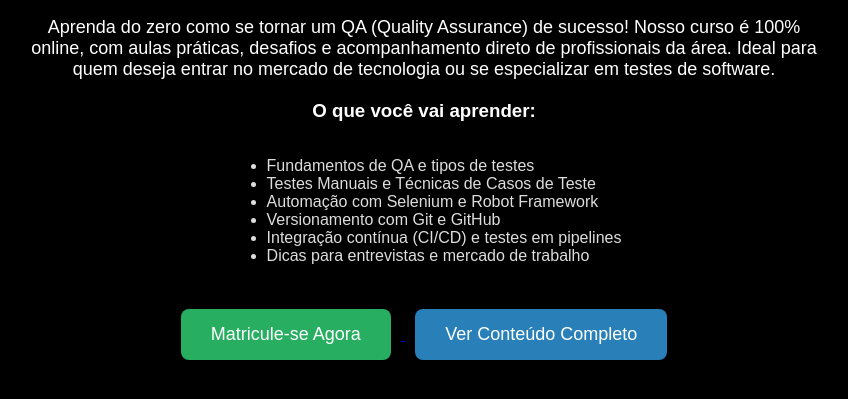
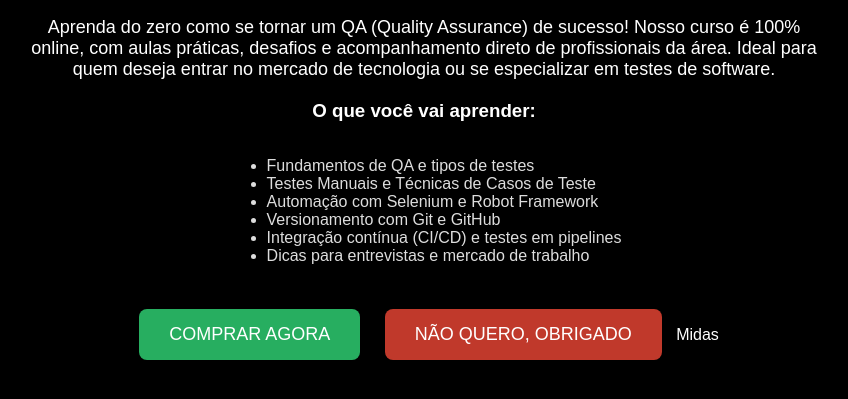
Before and after one commit to Ivanilsonvitoria/Upsell, a plain HTML site: page index.html in a window 1280 px wide. Shown: the part 133-532 px from the top of the page, without its empty margins (216-1064 px from the left). Drawn offline with Linux system fonts and the light colour scheme.

Commit message:
Update index.html

```diff
--- a/index.html
+++ b/index.html
@@ -3,59 +3,106 @@
 <head>
 <meta charset="UTF-8" />
 <title>Testadores Profissionais</title>
+<!-- Script da Ticto -->
+<script src="https://midas.qa11.ticto.dev/oneclickbuy.js" async></script>
 <style>
+
     body {
+
       font-family: Arial, sans-serif;
+
       background-color: #000000;
+
       color: #ffffff;
+
       text-align: center;
+
       padding: 20px;
+
     }
+
     img {
+
       border-radius: 10px;
+
       margin-bottom: 20px;
+
       box-shadow: 0 0 10px rgba(255, 255, 255, 0.3);
+
       max-width: 100%;
+
       height: auto;
+
     }
+
     ul {
+
       text-align: left;
+
       display: inline-block;
+
       font-size: 16px;
+
       color: #ddd;
+
     }
+
     button {
+
+      font-size: 18px;
+
+      padding: 15px 30px;
+
+      border: none;
+
+      border-radius: 8px;
+
+      margin: 10px;
+
+      cursor: pointer;
+
+      transition: background-color 0.3s ease;
+
+    }
+
+    .ticto-upsell-button {
+
       background-color: #27ae60;
+
       color: #fff;
-      font-size: 18px;
-      padding: 15px 30px;
-      border: none;
-      border-radius: 8px;
-      margin: 10px;
-      cursor: pointer;
-      transition: background-color 0.3s ease;
+
     }
-    button:hover {
+
+    .ticto-upsell-button:hover {
+
       background-color: #219150;
+
     }
-    .btn-blue {
-      background-color: #2980b9;
+
+    .ticto-refuse-button {
+
+      background-color: #c0392b; /* vermelho */
+
+      color: #fff;
+
     }
-    .btn-blue:hover {
-      background-color: #216494;
+
+    .ticto-refuse-button:hover {
+
+      background-color: #992d22;
+
     }
 </style>
 </head>
 <body>
-
 <h1>Testadores Profissionais</h1>
 <h3>Transforme seu futuro com uma carreira sólida em Qualidade de Software</h3>
+<p style="max-width: 800px; margin: 20px auto; font-size: 18px;">
 
-  <p style="max-width: 800px; margin: 20px auto; font-size: 18px;">
     Aprenda do zero como se tornar um QA (Quality Assurance) de sucesso! Nosso curso é 100% online, com aulas práticas, desafios e acompanhamento direto de profissionais da área.
+
     Ideal para quem deseja entrar no mercado de tecnologia ou se especializar em testes de software.
 </p>
-
 <h3>O que você vai aprender:</h3>
 <ul>
 <li>Fundamentos de QA e tipos de testes</li>
@@ -65,18 +112,10 @@
 <li>Integração contínua (CI/CD) e testes em pipelines</li>
 <li>Dicas para entrevistas e mercado de trabalho</li>
 </ul>
-
 <br><br>
-
-  <a href="https://seucurso.com/matricula">
-    <button>Matricule-se Agora</button>
-  </a>
-
-  <a href="https://seucurso.com/conteudo">
-    <button class="btn-blue">Ver Conteúdo Completo</button>
-  </a>
-
-  <br><br>
-
+<!-- Botões da Ticto -->
+<button type="button"  class="ticto-upsell-button" data-offer-code="ODD59C05A">COMPRAR AGORA</button>
+<button type="button"  class="ticto-refuse-button" > NÃO QUERO, OBRIGADO</button>
 </body>
 </html>
+Midas
```
Lines whose indentation alone changed are shown as unchanged.
